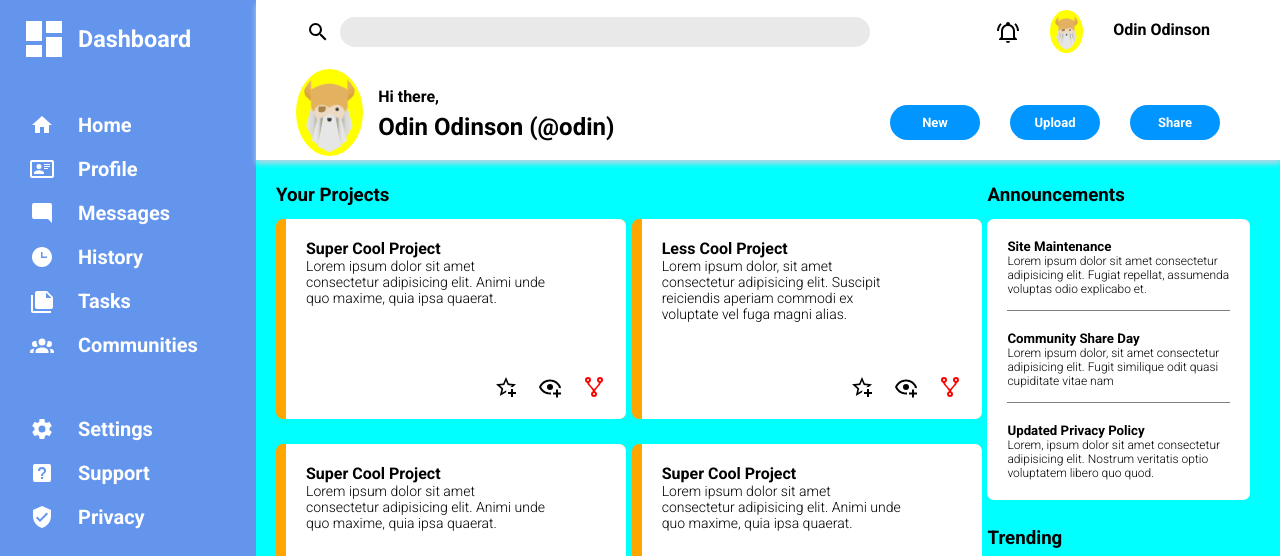
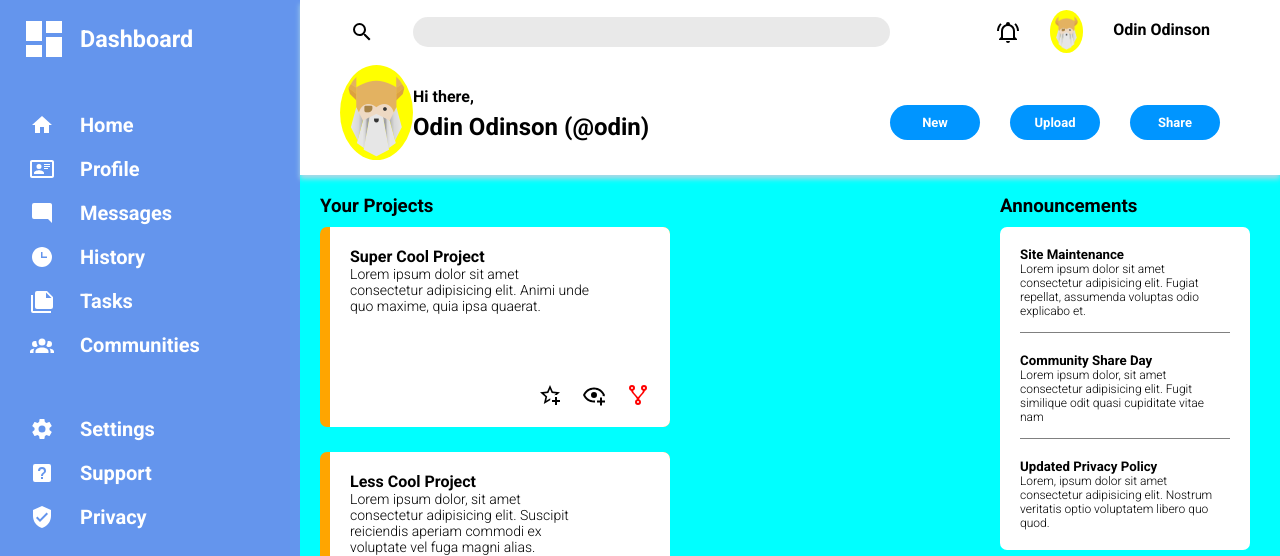
Before and after one commit to espinbrandon49/Project-Dashboard, a plain HTML site: page index.html in a window 1280 px wide. Shown: the top 556 px of the page. Drawn offline with Linux system fonts and the light colour scheme.

Commit message:
Update style.css

```diff
--- a/style.css
+++ b/style.css
@@ -7,8 +7,8 @@
 
 .container {
   display: grid;
-  grid-template-columns: 1fr 4fr;
-  grid-template-rows: 1fr 5fr;
+  grid-template-columns: minmax(80px, 300px) 4fr;
+  grid-template-rows: minmax(80px, 175px) 5fr;
   grid-template-areas:
     'section1 section2'
     'section1 section3';
@@ -20,7 +20,7 @@ items need to be links*/
 .section1 {
   background-color: cornflowerblue;
   grid-area: section1;
-
+  max-width: 300px;
 }
 
 .section1Items {
@@ -28,7 +28,7 @@ items need to be links*/
   justify-content: left;
   align-items: center;
   color: white;
-  column-gap: 10px;
+  column-gap: 12px;
   font-size: 20px;
   padding-top: 15px;
   grid-template-areas:
@@ -45,6 +45,20 @@ items need to be links*/
     'supportSvg supportText'
     'privacySvg privacyText'
   ;
+}
+
+@media screen and (max-width: 800px) and (min-width: 100px) {
+  .container {
+    grid-template-columns: 80px 4fr;
+    }
+
+  .sec1text {
+    display: none;
+  }
+}
+
+.sec1text {
+
 }
 
 .sec1Svg {
@@ -154,7 +168,7 @@ items need to be links*/
 
 .section2Columns {
   display: grid;
-  grid-template-columns: 3fr 2fr;
+grid-template-columns:1fr;
   grid-template-areas:
     'section2Col1 section2Col2';
 }
@@ -162,10 +176,10 @@ items need to be links*/
 .section2Col1 {
   display: grid;
   grid-area: section2Col1;
-  grid-template-columns: .10fr .10fr 1fr;
+  grid-template-columns: .10fr 1fr;
   grid-template-areas:
-    'searchSvg searchInput searchInput'
-    'odinIcon odinIcon greeting ';
+    'searchSvg  searchInput'
+    'odinIcon greeting ';
   align-items: center;
   justify-content: left;
 }
@@ -188,10 +202,8 @@ items need to be links*/
 
 .odinIcon {
   grid-area: odinIcon;
-  height: 85%;
-  justify-self: left;
   background: yellow;
-  border-radius: 50%;
+  border-radius: 100%;
   padding: 3px;
   margin-left: 40px;
 }
@@ -199,7 +211,6 @@ items need to be links*/
 .greeting {
   grid-area: greeting;
   line-height: 30px;
-  margin-left: -10px;
 
 }
 
```
